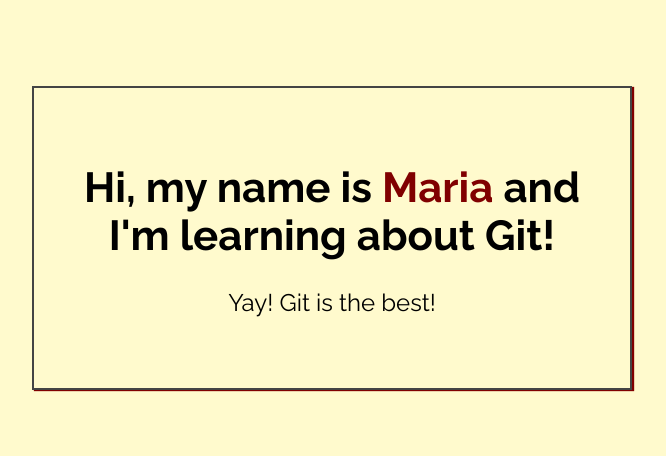
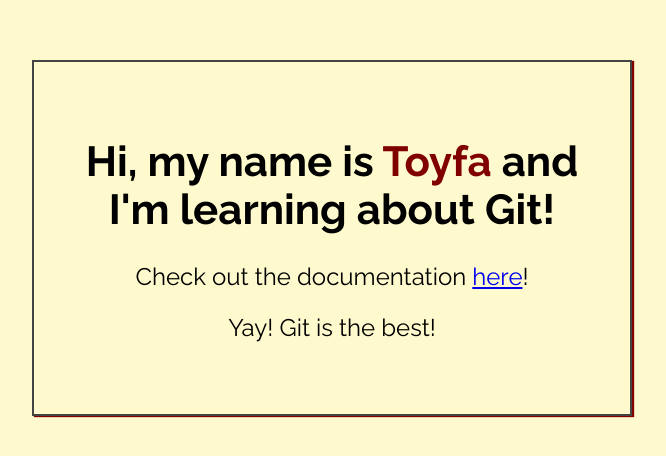
Before and after one commit to ToyVicon/My-first-repo, a plain HTML site: page index.html in a window 1280 px wide. Shown: the part 162-618 px from the top of the page, without its empty margins (308-974 px from the left). Drawn offline with Linux system fonts and the light colour scheme.

Commit message:
new paragraph and link to documentation

```diff
--- a/index.html
+++ b/index.html
@@ -14,7 +14,8 @@
 <body>
 
     <div class="greeting">
-        <h1>Hi, my name is <span class="highlight">Maria</span> and I'm learning about Git! </h1>
+        <h1>Hi, my name is <span class="highlight">Toyfa</span> and I'm learning about Git! </h1>
+        <p>Check out the documentation <a href="https://www.git-scm.com/doc">here</a>!</p>
 
         <p>Yay! Git is the best!</p>
     </div>
```
